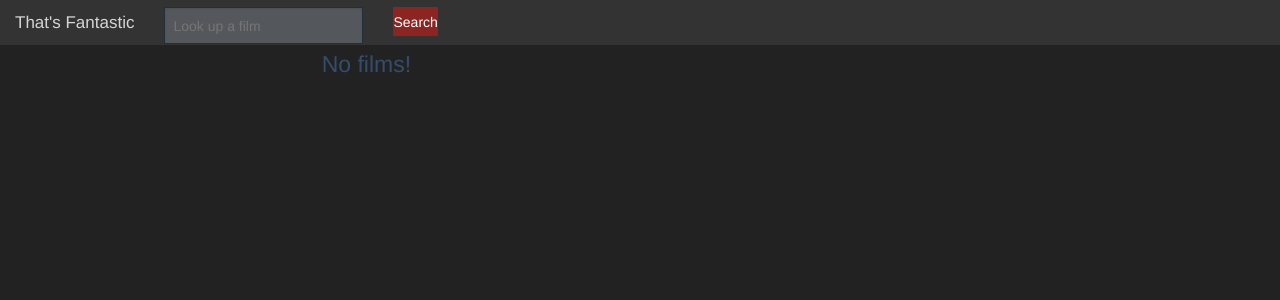
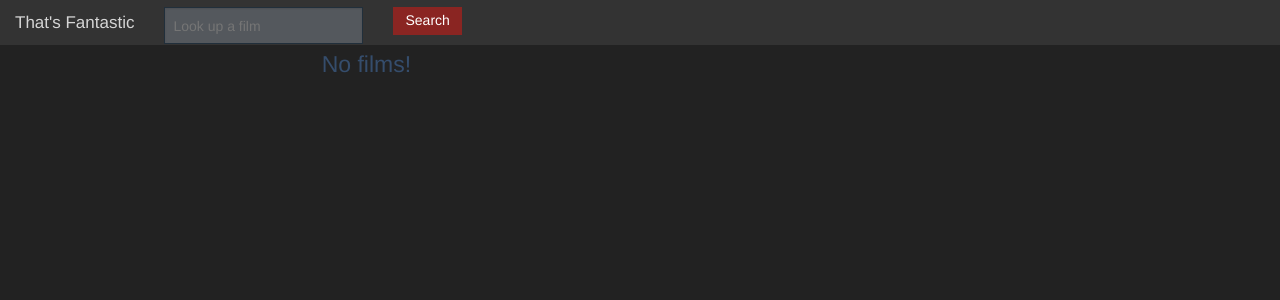
Before and after one commit to kidaa/thatsfantastic, a Django app: page / in a window 1280 px wide. Shown: the top 300 px of the page. Run offline with Django 3.2, Linux system fonts and the light colour scheme; data that the repository does not hold is empty; parts of the project's set-up code (start-up, migrations or seed data) failed here and were passed over.

Commit message:
Tweak button

```diff
--- a/thatsfantastic/static/css/site.css
+++ b/thatsfantastic/static/css/site.css
@@ -31,6 +31,7 @@ button, .button {
 
 .top-bar-section ul li > button.button.alert, .top-bar-section ul li > a.button.alert {
     background-color: #8A2522;
+    padding: 5px 12px 7px 12px;
 }
 
 .top-bar-section ul li > button.button.alert:hover, .top-bar-section ul li > button.button.alert:focus,
```
